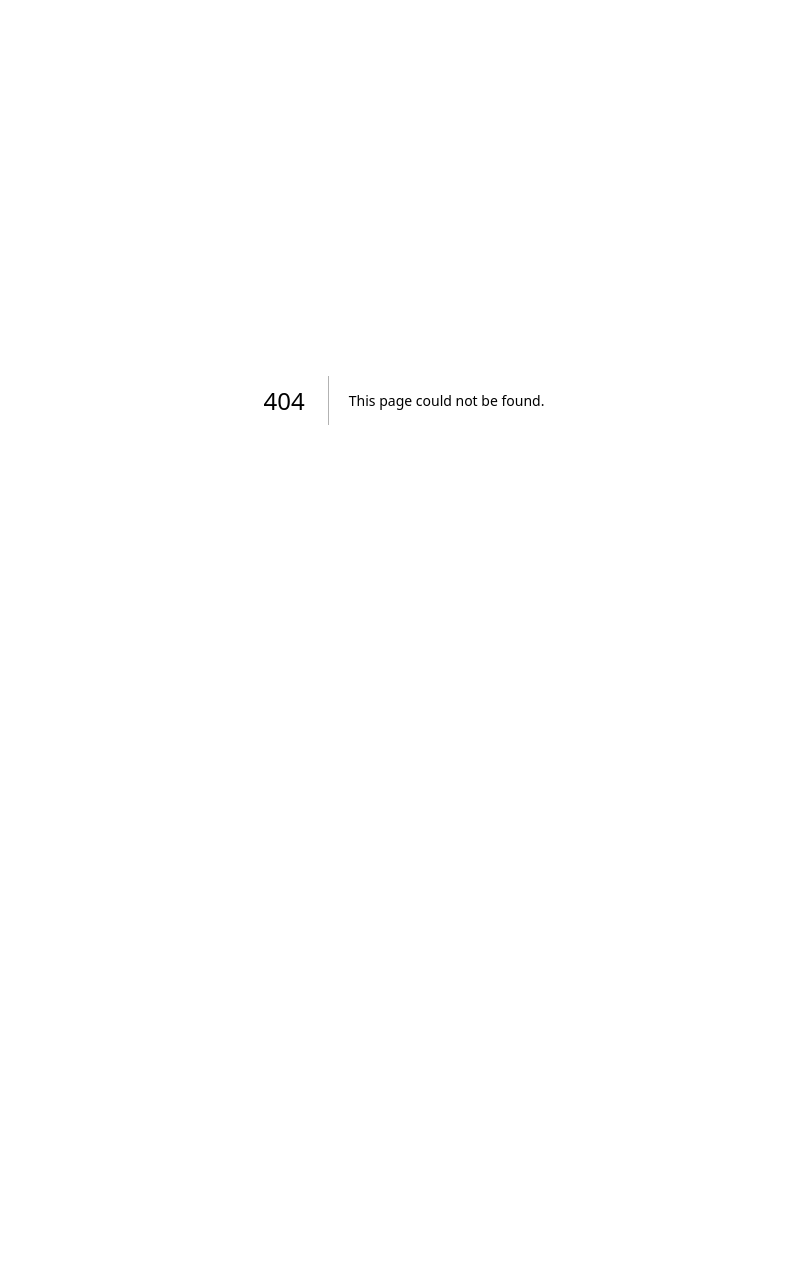
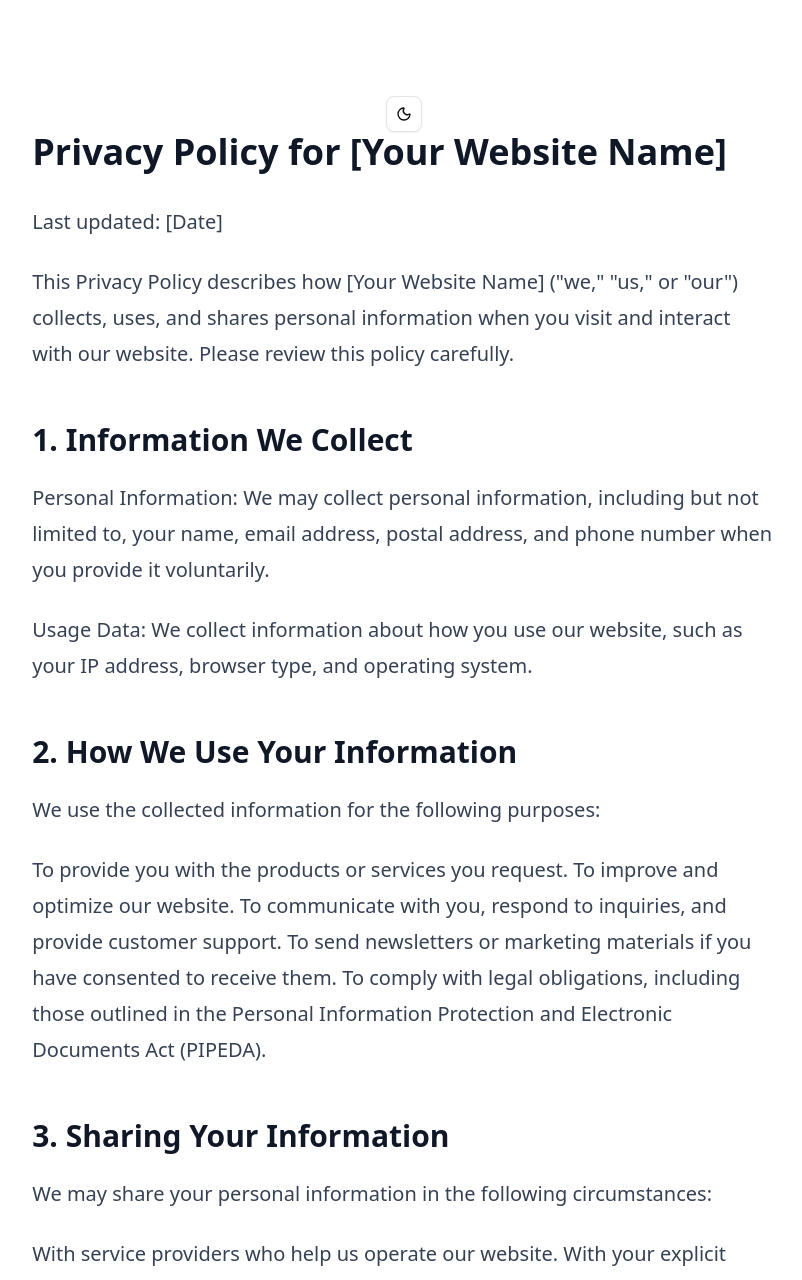
Before and after one commit to samurai71/my-next-template, a Next.js app: page /privacy-policy in a window 1280 px wide. Before the commit this address had no page. Shown: the top 1280 px of the page, without its empty margins (236-1038 px from the left). Before the commit the page ends 800 px from the top, so only its background shows below. Built offline with nearby package versions, Linux system fonts and the light colour scheme.

Commit message:
feat: :sparkles: add privacy policy page and update metadata

```diff
--- a/package.json
+++ b/package.json
@@ -63,6 +63,7 @@
     "@storybook/addon-vitest": "10.0.8",
     "@storybook/nextjs-vite": "^10.0.8",
     "@tailwindcss/postcss": "^4.1.17",
+    "@tailwindcss/typography": "^0.5.19",
     "@trivago/prettier-plugin-sort-imports": "^6.0.0",
     "@types/node": "^24.10.1",
     "@types/react": "^19.2.6",
--- a/src/app/layout.tsx
+++ b/src/app/layout.tsx
@@ -5,8 +5,24 @@ import { ThemeProvider } from '@/components/providers/theme-provider'
 import '@/styles/globals.css'
 
 export const metadata: Metadata = {
-  title: 'Next.js Theme Switcher',
-  description: 'Dark/Light mode with next-themes',
+  title: {
+    template: '%s | Nextjs Template',
+    default: 'Nextjs Template', // a default is required when creating a template
+  },
+  description: 'A Basic nextjs template to get you started quickly.',
+  robots: {
+    index: true,
+    follow: true,
+    nocache: false,
+    googleBot: {
+      index: true,
+      follow: true,
+      noimageindex: false,
+      'max-video-preview': -1,
+      'max-image-preview': 'large',
+      'max-snippet': -1,
+    },
+  },
 }
 
 export default function RootLayout({
--- /dev/null
+++ b/src/app/privacy-policy/page.tsx
@@ -0,0 +1,111 @@
+import type { Metadata } from 'next'
+
+import { ThemeToggle } from '@/components/theme-toggle'
+
+export const metadata: Metadata = {
+  title: 'Privacy Policy',
+  description: '...',
+}
+export default function Home() {
+  return (
+    <main className="flex min-h-screen flex-col items-center justify-center p-24">
+      <ThemeToggle />
+      <article className="prose lg:prose-xl">
+        <h2>Privacy Policy for [Your Website Name]</h2>
+
+        <p>Last updated: [Date]</p>
+
+        <p>
+          This Privacy Policy describes how [Your Website Name] (&quot;we,&quot;
+          &quot;us,&quot; or &quot;our&quot;) collects, uses, and shares
+          personal information when you visit and interact with our website.
+          Please review this policy carefully.
+        </p>
+
+        <h3>1. Information We Collect</h3>
+
+        <p>
+          Personal Information: We may collect personal information, including
+          but not limited to, your name, email address, postal address, and
+          phone number when you provide it voluntarily.
+        </p>
+
+        <p>
+          Usage Data: We collect information about how you use our website, such
+          as your IP address, browser type, and operating system.
+        </p>
+
+        <h3>2. How We Use Your Information</h3>
+
+        <p>We use the collected information for the following purposes:</p>
+
+        <p>
+          To provide you with the products or services you request. To improve
+          and optimize our website. To communicate with you, respond to
+          inquiries, and provide customer support. To send newsletters or
+          marketing materials if you have consented to receive them. To comply
+          with legal obligations, including those outlined in the Personal
+          Information Protection and Electronic Documents Act (PIPEDA).
+        </p>
+
+        <h3>3. Sharing Your Information</h3>
+
+        <p>
+          We may share your personal information in the following circumstances:
+        </p>
+
+        <p>
+          With service providers who help us operate our website. With your
+          explicit consent. In response to legal requests or to protect our
+          rights.
+        </p>
+
+        <h3>4. Cookies and Tracking Technologies</h3>
+
+        <p>
+          We may use cookies and similar tracking technologies to enhance your
+          browsing experience and collect data about your usage patterns. You
+          can manage your cookie preferences.
+        </p>
+
+        <h3>5. Your Privacy Rights</h3>
+
+        <p>
+          You have the right to access, update, or delete your personal
+          information in accordance with PIPEDA. To exercise these rights or for
+          any privacy-related inquiries, please contact us at [Your Contact
+          Information].
+        </p>
+
+        <h3>6. Security</h3>
+
+        <p>
+          We take measures to protect your personal information but cannot
+          guarantee absolute security. By using our website, you acknowledge and
+          accept the associated risks.
+        </p>
+
+        <h3>7. Changes to This Privacy Policy</h3>
+
+        <p>
+          We may update this Privacy Policy to reflect changes in our practices
+          or legal requirements, including any updates to PIPEDA. We will post
+          the updated policy on our website with the revised effective date.
+        </p>
+
+        <h3>8. Contact Information</h3>
+
+        <p>
+          If you have questions or concerns about this Privacy Policy, please
+          contact us at [Your Contact Information].
+        </p>
+
+        <p>
+          This revision emphasizes PIPEDA compliance and your commitment to
+          respecting the privacy rights of your users in accordance with
+          Canadian privacy laws.
+        </p>
+      </article>
+    </main>
+  )
+}
--- a/src/styles/globals.css
+++ b/src/styles/globals.css
@@ -1,5 +1,6 @@
 @import 'tailwindcss';
 @import 'tw-animate-css';
+@plugin '@tailwindcss/typography';
 
 @theme inline {
   --color-background: var(--background);
```
Also changed, not shown: 1 other file (tests, documents, lock files or other folders).
